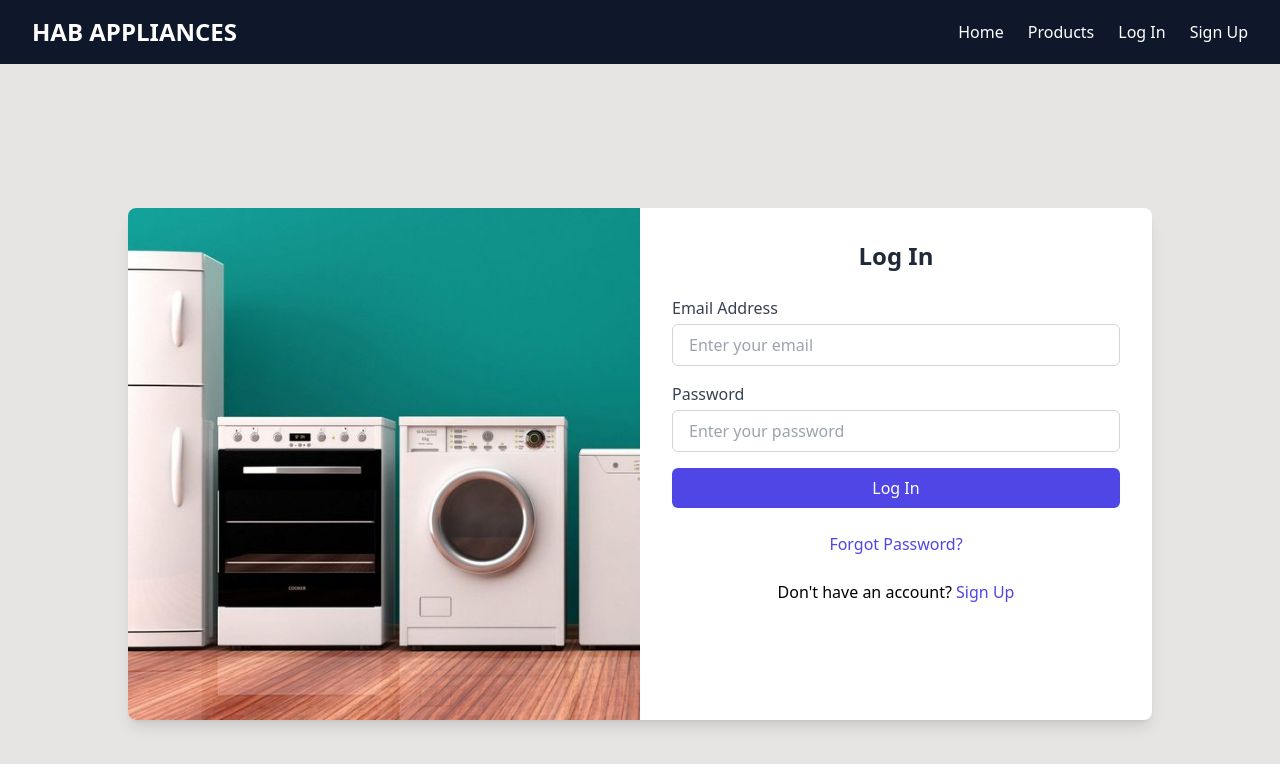
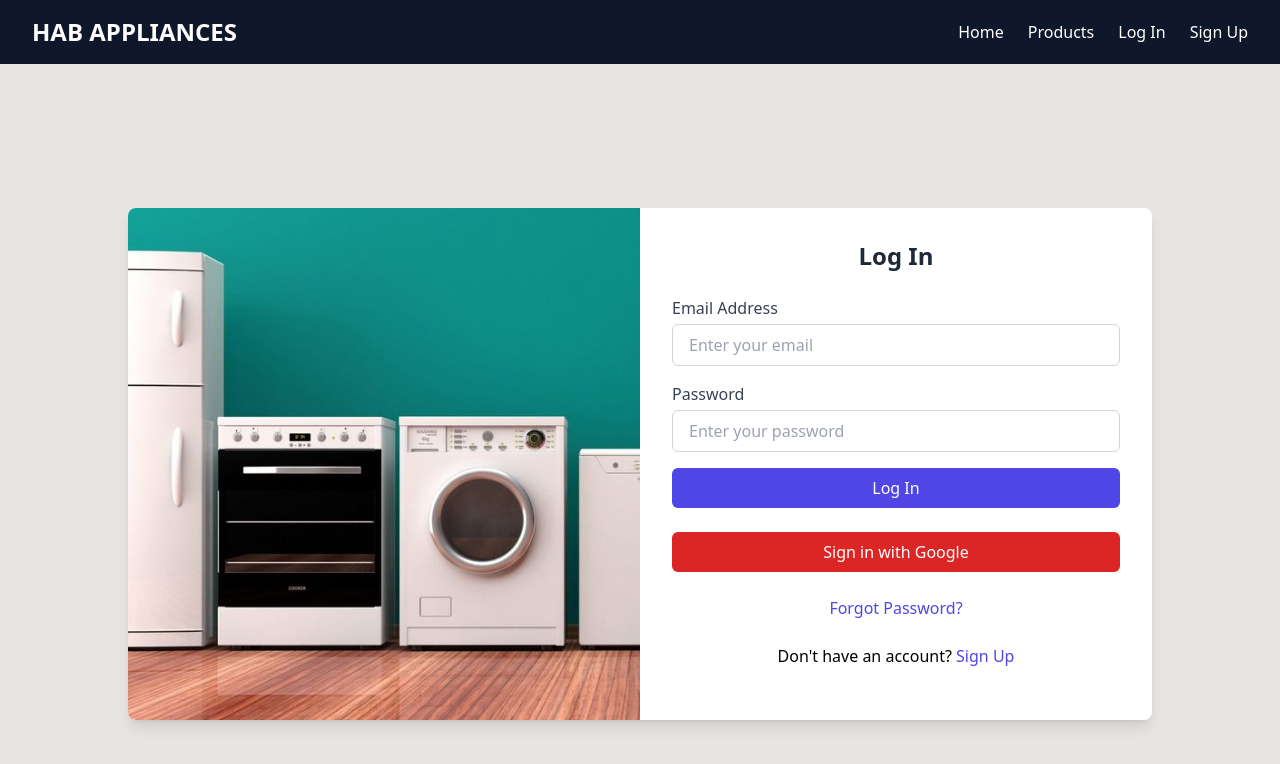
Before and after one commit to Shiido09/MERN-STACK, a React (Vite) app in the folder frontend/: page /login in a window 1280 px wide. Shown: the top 764 px of the page. Built offline with nearby package versions, Linux system fonts and the light colour scheme.

Commit message:
Update loginPage.jsx

```diff
--- a/frontend/src/pages/homePages/loginPage.jsx
+++ b/frontend/src/pages/homePages/loginPage.jsx
@@ -1,7 +1,8 @@
+// src/pages/homePages/loginPage.jsx
 import React, { useState, useEffect } from 'react';
 import { Link, useNavigate, useLocation } from 'react-router-dom';
-import { signInWithEmailAndPassword } from 'firebase/auth';
-import { auth } from '../../firebaseConfig';
+import { signInWithEmailAndPassword, signInWithPopup } from 'firebase/auth';
+import { auth, googleProvider } from '../../firebaseConfig';
 import axios from 'axios';
 import Header from './Header';
 import { toast } from 'react-toastify';
@@ -55,9 +56,38 @@ const LoginPage = ({ onLogin }) => {
       } else {
         setError('Login failed. Please try again.');
       }
-      setTimeout(() => setError(''), 2000);
     } finally {
       setLoading(false);
+    }
+  };
+
+  const handleGoogleSignIn = async () => {
+    try {
+      const result = await signInWithPopup(auth, googleProvider);
+      const idToken = await result.user.getIdToken();
+      const response = await axios.post(
+        'http://localhost:5000/api/auth/google-login',
+        { idToken },
+        { withCredentials: true }
+      );
+
+      if (response.status === 200) {
+        const user = response.data.user;
+        onLogin(user);
+        localStorage.setItem('user', JSON.stringify(user));
+        localStorage.setItem('isAuthenticated', 'true');
+        localStorage.setItem('isAdmin', user.isAdmin.toString());
+        if (user.isAdmin) {
+          navigate('/admin/dashboard');
+          toast.success('Login successfully!');
+        } else {
+          navigate('/products');
+          toast.success('Login successfully!');
+        }
+      }
+    } catch (error) {
+      console.error('Google sign-in error:', error);
+      toast.error('Google sign-in failed. Please try again.');
     }
   };
 
@@ -115,6 +145,12 @@ const LoginPage = ({ onLogin }) => {
                 )}
               </button>
             </form>
+            <button
+              onClick={handleGoogleSignIn}
+              className="w-full bg-red-600 text-white py-2 px-4 rounded-md hover:bg-red-700 mt-4"
+            >
+              Sign in with Google
+            </button>
             <div className="text-center">
               <Link to="/forgot-password" className="text-indigo-600 hover:text-indigo-800">
                 Forgot Password?
```
